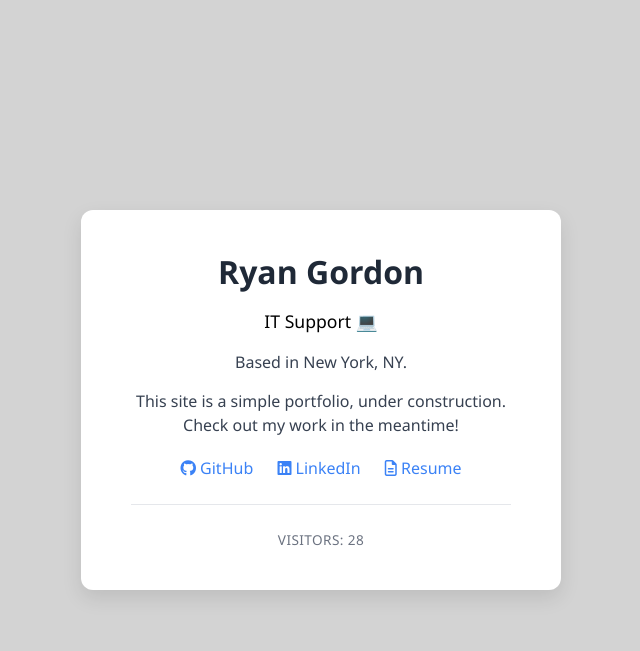
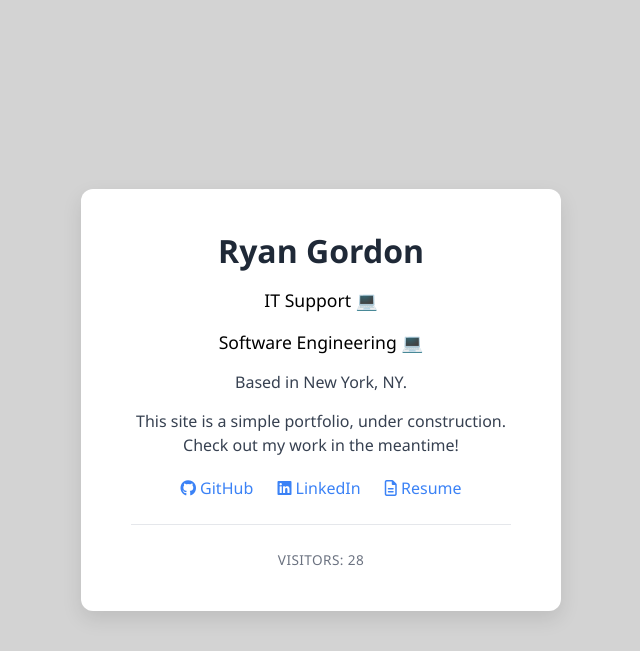
Before and after one commit to ryankgordon/RyanGordon, a Flask app: page / in a window 1280 px wide. Shown: the top 651 px of the page, without its empty margins (319-959 px from the left). Run offline with Flask 3, Linux system fonts and the light colour scheme; data comes from the database, SQL or seed files in the repository.

Commit message:
Add software engineering subtitle to index.html
fixed the issue that was making the card not work the right way

```diff
--- a/templates/index.html
+++ b/templates/index.html
@@ -10,6 +10,7 @@
   <div class="container">
     <h1>Ryan Gordon</h1>
     <p class="subtitle">IT Support 💻</p>
+    <p class="subtitle">Software Engineering 💻</p>
 
     <p>Based in New York, NY.</p>
 
```
